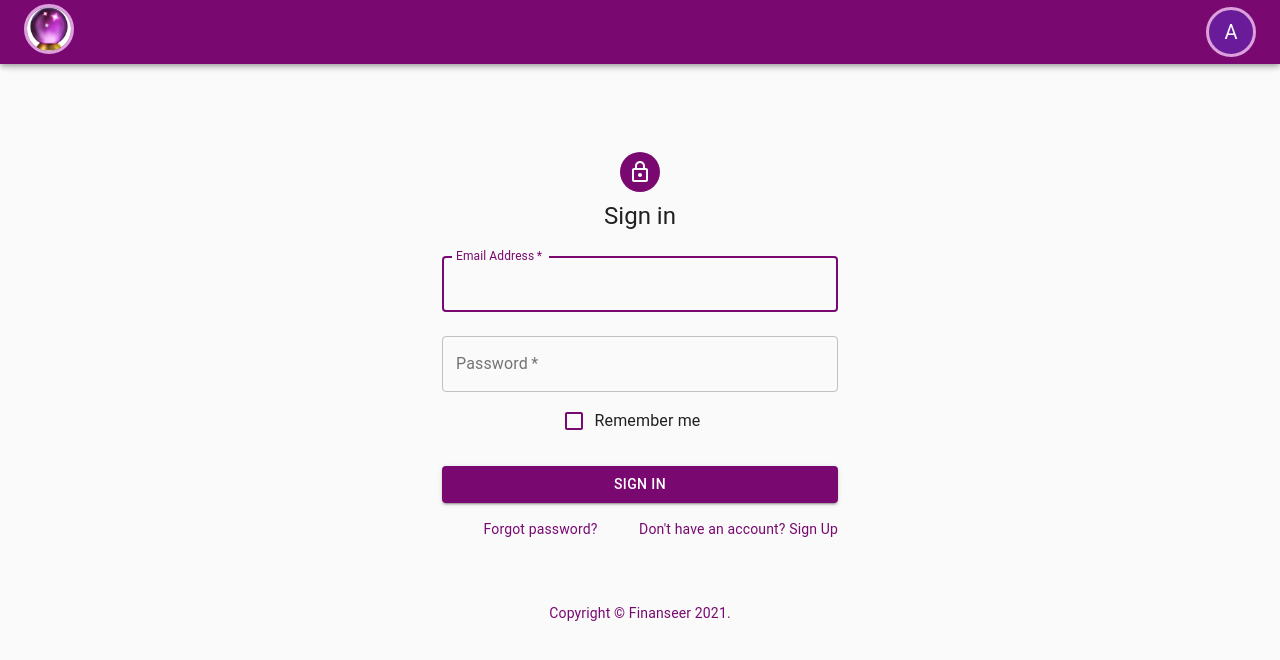
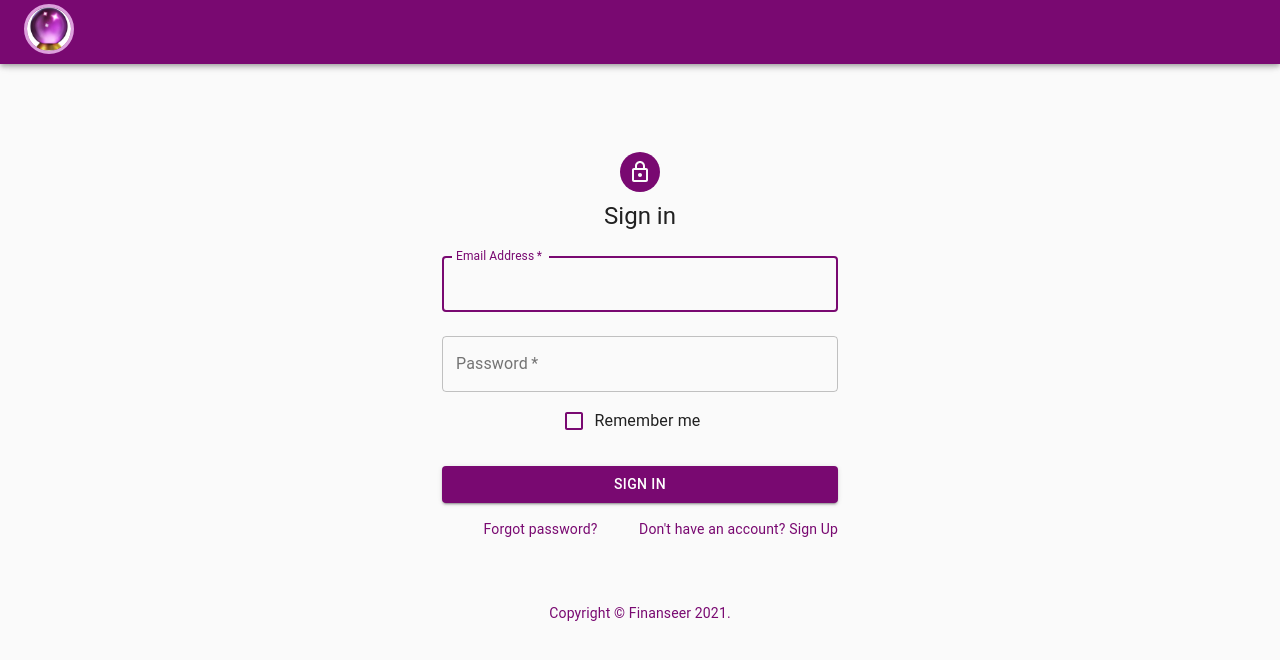
Before and after one commit to aymanjebril2/finanseer, a React (Create React App) app in the folder client/: page /login in a window 1280 px wide. Shown: the top 660 px of the page. Built offline with nearby package versions, Linux system fonts and the light colour scheme.

Commit message:
just fixing when user login only show the avtar logo with there first letter in there name

```diff
--- a/client/src/App.js
+++ b/client/src/App.js
@@ -1,4 +1,4 @@
-import React, { useEffect } from "react";
+import React, { useEffect, useState } from "react";
 import "./App.css";
 import Home from "./pages/Home/Home";
 import SignUp from "./pages/SignUp/SignUp";
@@ -8,7 +8,9 @@ import Header from "./components/Header/Header";
 import storage from "./utils/storage.js";
 
 function App() {
+  const [isLog, setIsLog] = useState(false);
   const history = useHistory();
+  console.log(isLog);
 
   useEffect(() => {
     storage.checkForLoggedInUser();
@@ -22,11 +24,13 @@ function App() {
 
   return (
     <div className="App">
-      <Header />
+      <Header isLog={isLog} />
       <Switch>
         <Route exact path="/" component={Home} />
         <Route exact path="/signup" component={SignUp} />
-        <Route exact path="/login" component={Login} />
+        <Route exact path="/login">
+          <Login setIsLog={setIsLog} />
+        </Route>
       </Switch>
     </div>
   );
--- a/client/src/components/Header/Header.js
+++ b/client/src/components/Header/Header.js
@@ -1,4 +1,4 @@
-import React from "react";
+import React, { useState, useEffect } from "react";
 import AppBar from "@material-ui/core/AppBar";
 import Toolbar from "@material-ui/core/Toolbar";
 import { createStyles, makeStyles, Theme } from "@material-ui/core/styles";
@@ -7,6 +7,7 @@ import Avatar from "@material-ui/core/Avatar";
 import { Link } from "react-router-dom";
 import "./Header.css";
 import { deepOrange } from "@material-ui/core/colors";
+import storage from "../../utils/storage.js";
 
 const useStyles = makeStyles((theme) =>
   createStyles({
@@ -20,8 +21,9 @@ const useStyles = makeStyles((theme) =>
   })
 );
 
-const Header = () => {
+const Header = ({ isLog }) => {
   const classes = useStyles();
+  const user = JSON.parse(localStorage.getItem("user-info"));
 
   return (
     <div>
@@ -34,9 +36,13 @@ const Header = () => {
           </div>
 
           <div>
-            <Avatar alt="" src="" className={classes.orange}>
-              A
-            </Avatar>
+            {isLog ? (
+              <Avatar alt="" src="" className={classes.orange}>
+                {user?.firstName?.charAt(0)}
+              </Avatar>
+            ) : (
+              ""
+            )}
           </div>
         </Toolbar>
       </AppBar>
--- a/client/src/components/Main/Form/Form.js
+++ b/client/src/components/Main/Form/Form.js
@@ -40,7 +40,7 @@ const Form = () => {
   const { addTransaction } = useContext(ExpenseTrackerContext);
   const [formData, setFormData] = useState(initialState);
   const [open, setOpen] = useState(false);
-  console.log("this datat", formData.amount);
+  console.log("this datat", formData);
 
   const createTransaction = () => {
     if (
--- a/client/src/pages/Home/Home.css
+++ b/client/src/pages/Home/Home.css
@@ -22,7 +22,7 @@
   justify-content: center;
 }
 .details_div {
-  /* margin: 0 auto; */
+  margin: 0 auto;
   margin: 30px;
   width: 400px;
 
--- a/client/src/pages/Login/Login.js
+++ b/client/src/pages/Login/Login.js
@@ -1,4 +1,4 @@
-import React, { useState } from "react";
+import React, { useState, useEffect } from "react";
 import { useHistory } from "react-router-dom";
 import { createMuiTheme, ThemeProvider } from "@material-ui/core";
 import Avatar from "@material-ui/core/Avatar";
@@ -71,7 +71,7 @@ const useStyles = makeStyles((theme) => ({
   },
 }));
 
-const Login = () => {
+const Login = ({ setIsLog }) => {
   const history = useHistory();
   const classes = useStyles();
   const [email, setEmail] = useState("");
@@ -85,7 +85,7 @@ const Login = () => {
     const response = await backend.post("/api/signin", {
       email,
       password,
-      remember
+      remember,
     });
 
     if (!response.success) {
@@ -98,6 +98,7 @@ const Login = () => {
     storage.setUserInfo(response.email, response.firstName, response.lastName);
 
     history.push("/");
+    setIsLog((log) => !log);
   }
 
   return (
@@ -110,7 +111,7 @@ const Login = () => {
         <Typography component="h1" variant="h5">
           Sign in
         </Typography>
-        <form className={classes.form} noValidate onSubmit={ submit }>
+        <form className={classes.form} noValidate onSubmit={submit}>
           <ThemeProvider theme={theme}>
             <TextField
               variant="outlined"
@@ -139,10 +140,7 @@ const Login = () => {
           </ThemeProvider>
           <FormControlLabel
             control={
-              <Checkbox
-                id="remember"
-                style={{ color: "rgba(121,9,113,1)" }}
-              />
+              <Checkbox id="remember" style={{ color: "rgba(121,9,113,1)" }} />
             }
             label="Remember me"
           />
```
